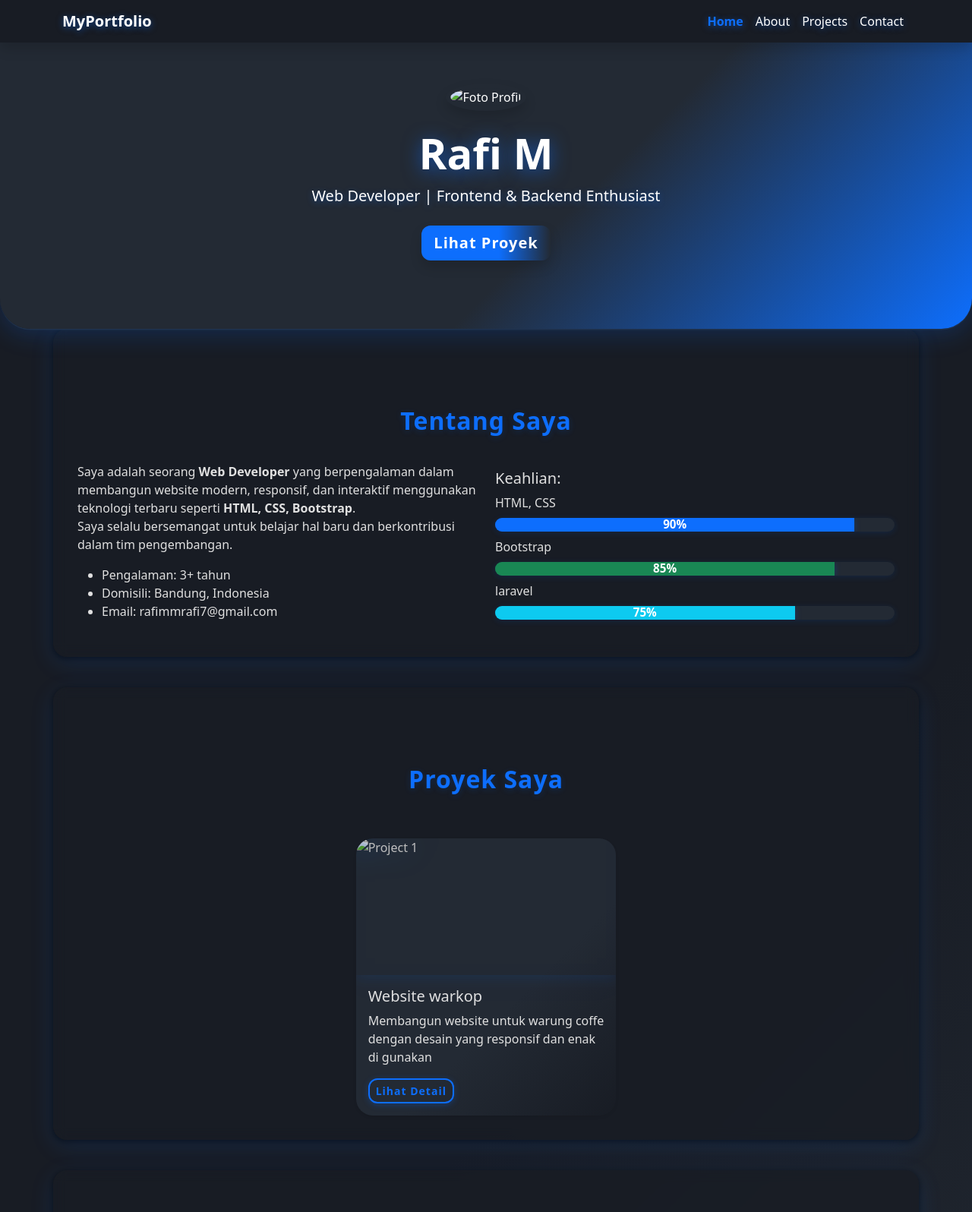
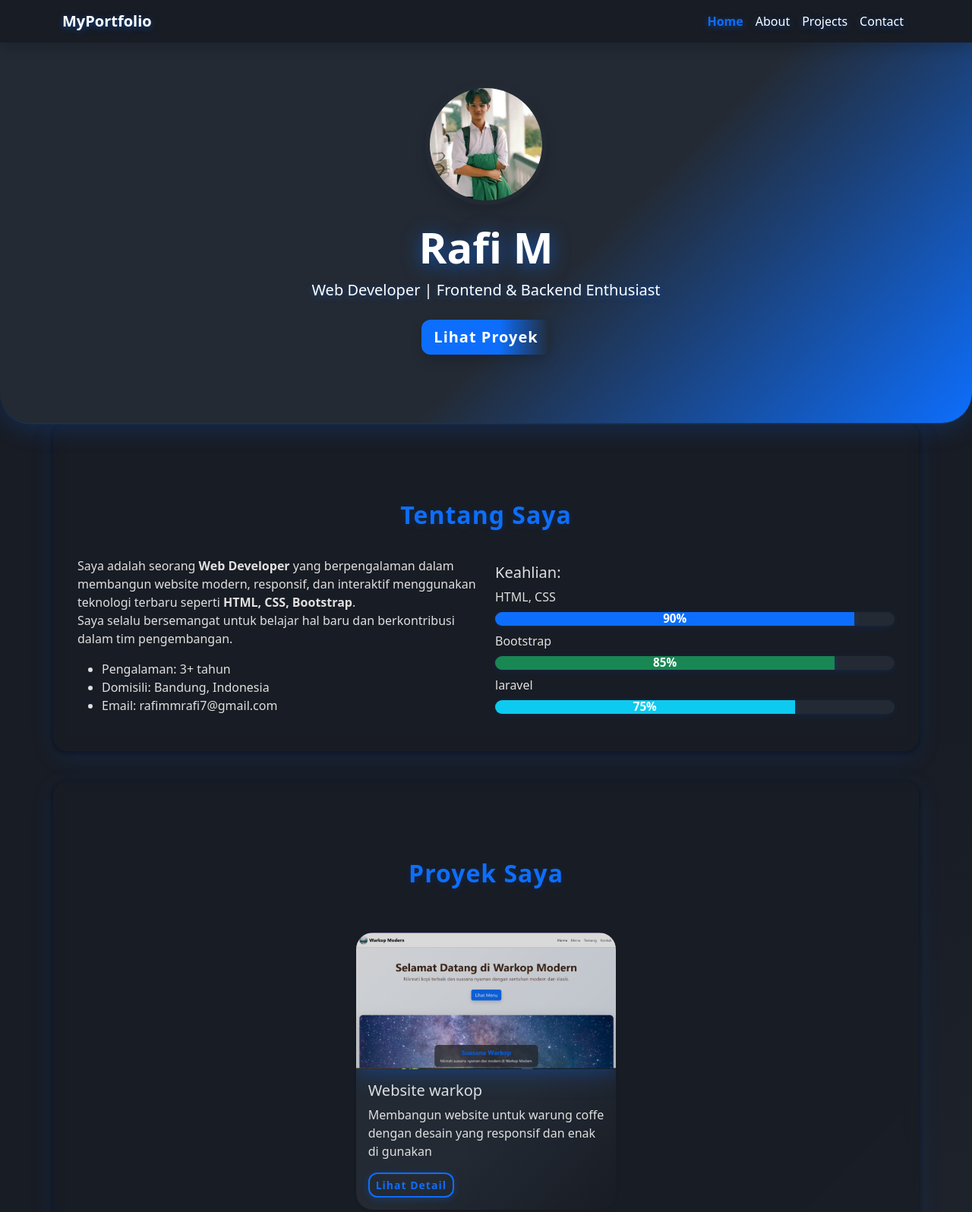
Before and after one commit to Rafi-Muhamad-Muflih/portopolio, a plain HTML site: page index.html in a window 1280 px wide. Shown: the top 1596 px of the page at 76% size. Drawn offline with nearby package versions, Linux system fonts and the light colour scheme.

Commit message:
Update index.html

```diff
--- a/index.html
+++ b/index.html
@@ -185,7 +185,7 @@
   <!-- Hero Section -->
   <section class="hero" id="home">
     <div class="container">
-      <img src="img/profil.png" alt="Foto Profil" class="profile-img shadow">
+      <img src="profil.png" alt="Foto Profil" class="profile-img shadow">
       <h1 class="display-4 fw-bold" style="text-shadow:0 4px 24px #0d6efd99;">Rafi M</h1>
       <p class="lead mb-4" style="text-shadow:0 2px 8px #0d6efd66;">Web Developer | Frontend & Backend Enthusiast</p>
       <a href="#projects" class="btn btn-primary btn-lg shadow">Lihat Proyek</a>
@@ -231,7 +231,7 @@
     <div class="row g-4 justify-content-center mt-4"><!-- Tambahkan mt-4 di sini -->
       <div class="col-md-4">
         <div class="card card-project shadow-sm">
-          <img src="img/project_1.png" class="card-img-top" alt="Project 1">
+          <img src="project_1.png" class="card-img-top" alt="Project 1">
           <div class="card-body">
             <h5 class="card-title">Website warkop</h5>
             <p class="card-text">Membangun website untuk warung coffe dengan desain yang responsif dan enak di gunakan</p>
```
